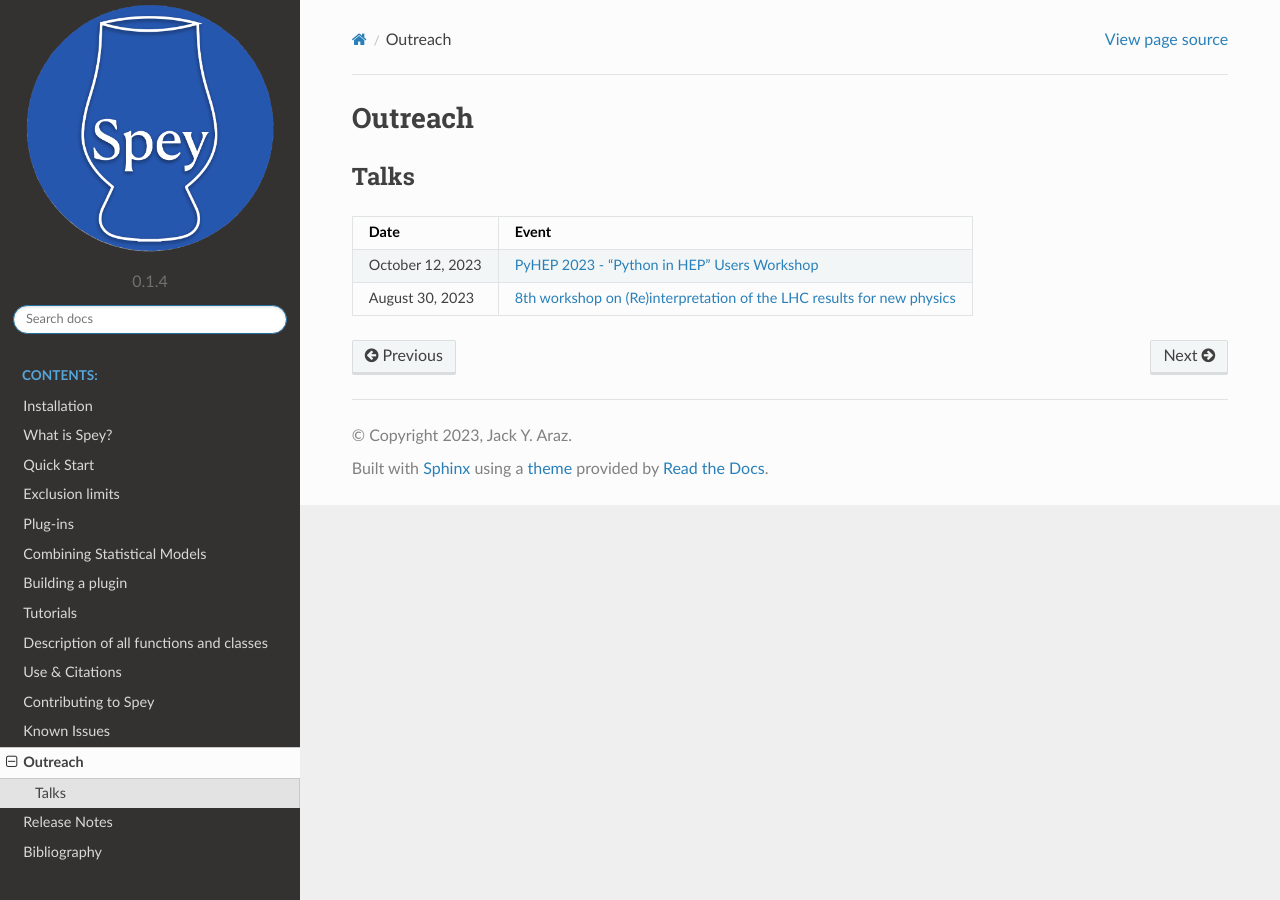
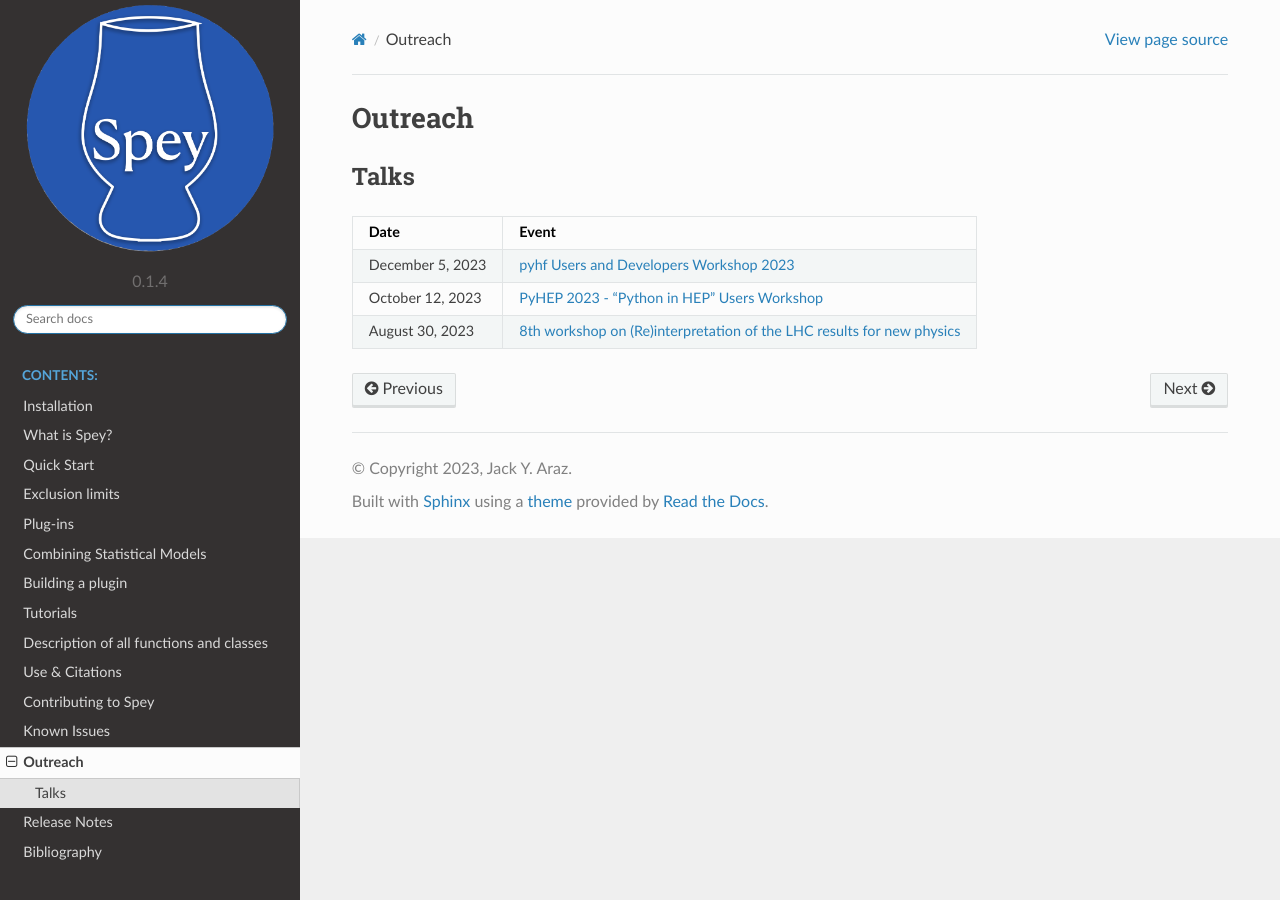
Before and after one commit to SpeysideHEP/spey, a Sphinx documentation site: the page built from docs/outreach.rst, in a window 1280 px wide. Built offline with Sphinx 7.4.7 and the Read the Docs theme 2.0.0, drawn with Linux system fonts in a browser that asks for light colours.

Commit message:
update docs

```diff
--- a/docs/citations.rst
+++ b/docs/citations.rst
@@ -33,7 +33,7 @@ The BibTeX entry for citing ``spey`` including latest zenodo archive:
 Use in Publications
 -------------------
 
-A more up-to-date list can be found on `Inspire-HEP <https://inspirehep.net/literature/2677291>`_.
+An up-to-date list can be found on `Inspire-HEP <https://inspirehep.net/literature/2677291>`_.
 
 
 * D.Agin, B.Fuks, M.D.Goodsell and T.Murphy, Monojets reveal overlapping excesses for light compressed higgsinos, `arXiv:2311.17149 [hep-ph] <https://arxiv.org/abs/2311.17149>`_.
--- a/docs/outreach.rst
+++ b/docs/outreach.rst
@@ -9,6 +9,8 @@ Talks
 
    * - Date
      - Event
+   * - December 5, 2023
+     - `pyhf Users and Developers Workshop 2023 <https://indico.cern.ch/event/1294577/contributions/5685097/>`_
    * - October 12, 2023
      - `PyHEP 2023 - "Python in HEP" Users Workshop <https://indico.cern.ch/event/1252095/contributions/5592415/>`_
    * - August 30, 2023
```
